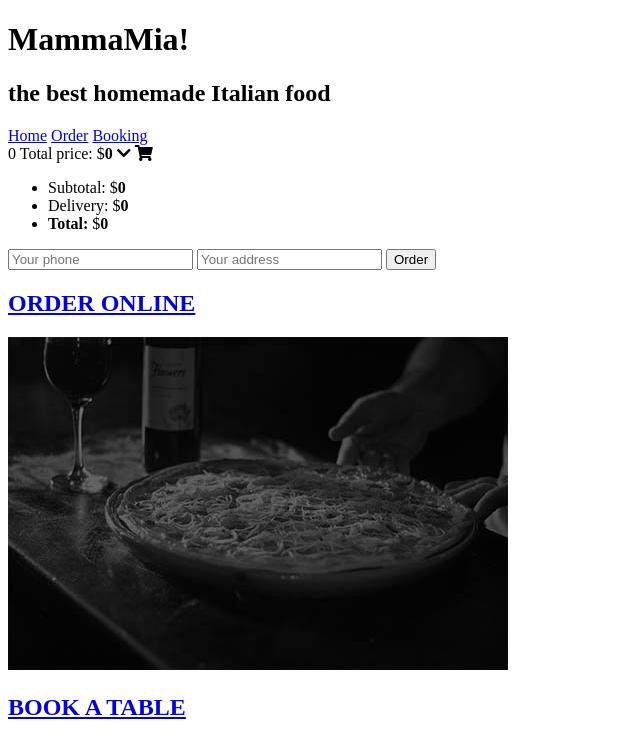
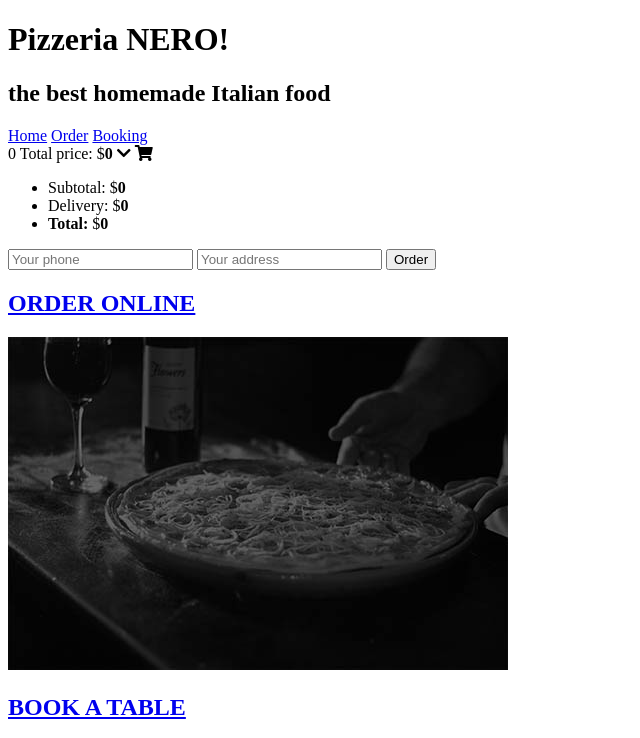
Before and after one commit to pSakowski/pizzeria-nero, a website with bundled scripts: page src/index.html in a window 1280 px wide. Shown: the top 738 px of the page, without its empty margins (0-640 px from the left). Built offline with nearby package versions, Linux system fonts and the light colour scheme; files whose address does not match are found by name.

Commit message:
update app & upload to render

```diff
--- a/src/index.html
+++ b/src/index.html
@@ -4,7 +4,7 @@
   <meta charset="UTF-8">
   <meta name="viewport" content="width=device-width, initial-scale=1.0">
   <meta http-equiv="X-UA-Compatible" content="ie=edge">
-  <title>Pizzeria MammaMia</title>
+  <title>Pizzeria Nero</title>
   <link href="https://fonts.googleapis.com/css?family=Lato:400,300i,700%7COswald:300,500,700&amp;subset=latin-ext" rel="stylesheet">
   <link href="https://use.fontawesome.com/releases/v5.7.2/css/all.css" rel="stylesheet">
   <link rel="stylesheet" href="https://cdn.jsdelivr.net/npm/flatpickr/dist/flatpickr.min.css">
@@ -18,7 +18,7 @@
     <div class="container">
       <div class="header__wrapper">
         <div class="logo">
-          <h1 class="logo__title"><span>Mamma</span>Mia!</h1>
+          <h1 class="logo__title">Pizzeria<span> NERO!</span></h1>
           <h2 class="logo__subtitle">the best homemade Italian food</h2>
         </div>
 
```
Also changed, not shown: src/js/components/Home.js (+6 -6 lines).
